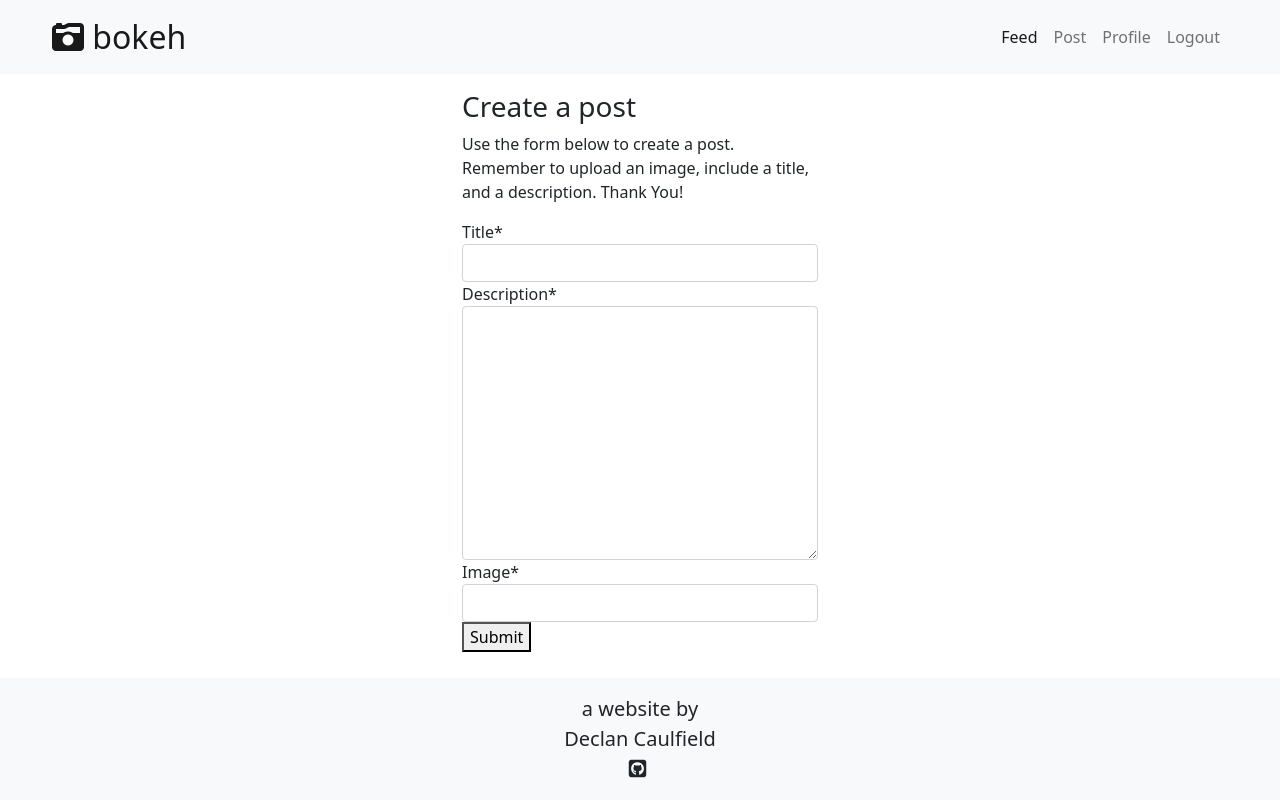
After one commit to decant09/bokeh, a Django app: page /create-post/ in a window 1280 px wide. The commit adds this page. Run offline with Django 3.2, Linux system fonts and the light colour scheme; the visitor is signed in with stand-in values (Sample User, id 1); some libraries are stand-ins or nearby versions.

Commit message:
Add post component for users to create content when logged in

```diff
--- a/blog/forms.py
+++ b/blog/forms.py
@@ -1,6 +1,12 @@
 from django import forms
 from django.contrib.auth.models import User
-from .models import Comment, Profile
+from .models import Post, Comment, Profile
+
+
+class PostForm(forms.ModelForm):
+    class Meta:
+        model = Post
+        fields = ['title', 'description', 'image']
 
 
 class CommentForm(forms.ModelForm):
--- a/blog/urls.py
+++ b/blog/urls.py
@@ -1,5 +1,5 @@
 from django.urls import path
-from .views import PostListView, PostDetailView
+from .views import PostListView, PostDetailView, create_post
 from . import views
 
 
@@ -8,4 +8,5 @@ urlpatterns = [
     path("post-list/", views.PostListView.as_view(), name="post-list"),
     path("post/<slug:slug>/", views.PostDetailView.as_view(),
          name="post-detail"),
+    path('create-post/', views.create_post, name='create-post'),
 ]
--- a/blog/views.py
+++ b/blog/views.py
@@ -2,8 +2,9 @@ from django.shortcuts import render, get_object_or_404, redirect
 from django.contrib import messages
 from django.views import generic, View
 from django.contrib.auth.decorators import login_required
+from django.utils.text import slugify
 from .models import Post, Profile
-from .forms import CommentForm, EditUserForm, EditProfileForm
+from .forms import CommentForm, EditUserForm, EditProfileForm, PostForm
 
 
 def index(request):
@@ -16,6 +17,27 @@ class PostListView(generic.ListView):
     context_object_name = 'posts'
     template_name = "post_list.html"
     paginate_by = 6
+
+
+@login_required
+def create_post(request):
+    if request.method == 'POST':
+        form = PostForm(request.POST,
+                        request.FILES
+                        )
+        if form.is_valid():
+            post = form.save(commit=False)
+            post.author = request.user
+            post.slug = slugify(post.title)
+            post.save()
+            messages.success(
+                request,
+                'Thanks for contributing. Your post was created successfully'
+            )
+            return redirect('post-detail', slug=post.slug)
+    else:
+        form = PostForm()
+    return render(request, 'post_form.html', {'form': form})
 
 
 class PostDetailView(generic.DetailView):
--- a/templates/base.html
+++ b/templates/base.html
@@ -66,6 +66,9 @@
               </li>
               {% if user.is_authenticated %}
               <li class="nav-item">
+                <a class="nav-link" href="{% url 'create-post' %}">Post</a>
+              </li>
+              <li class="nav-item">
                 <a class="nav-link" href="{% url 'profile' %}">Profile</a>
               </li>
               <li class="nav-item">
--- a/templates/index.html
+++ b/templates/index.html
@@ -67,6 +67,10 @@
                   >
                 </li>
                 {% if user.is_authenticated %}
+                <li class="nav-item">
+                  <a class="nav-link" href="{% url 'create-post' %}">Post</a>
+                </li>
+
                 <li class="nav-item">
                   <a class="nav-link" href="{% url 'profile' %}">Profile</a>
                 </li>
--- /dev/null
+++ b/templates/post_form.html
@@ -0,0 +1,27 @@
+<!-- Base tags-->
+{% extends "base.html" %}
+<!-- Crispy form tags -->
+{% load crispy_forms_tags %}
+<!-- Block content-->
+{% block content %}
+
+<div class="container">
+  <div class="row justify-content-center">
+    <div class="col-md-4">
+      <h3>Create a post</h3>
+      <p>
+        Use the form below to create a post. Remember to upload an image,
+        include a title, and a description. Thank You!
+      </p>
+    </div>
+  </div>
+  <div class="row justify-content-center">
+    <div class="col-md-4 mb-3">
+      <form method="post" enctype="multipart/form-data">
+        {% csrf_token %} {{ form|crispy }}
+        <button type="submit">Submit</button>
+      </form>
+    </div>
+  </div>
+</div>
+{% endblock %}
```
